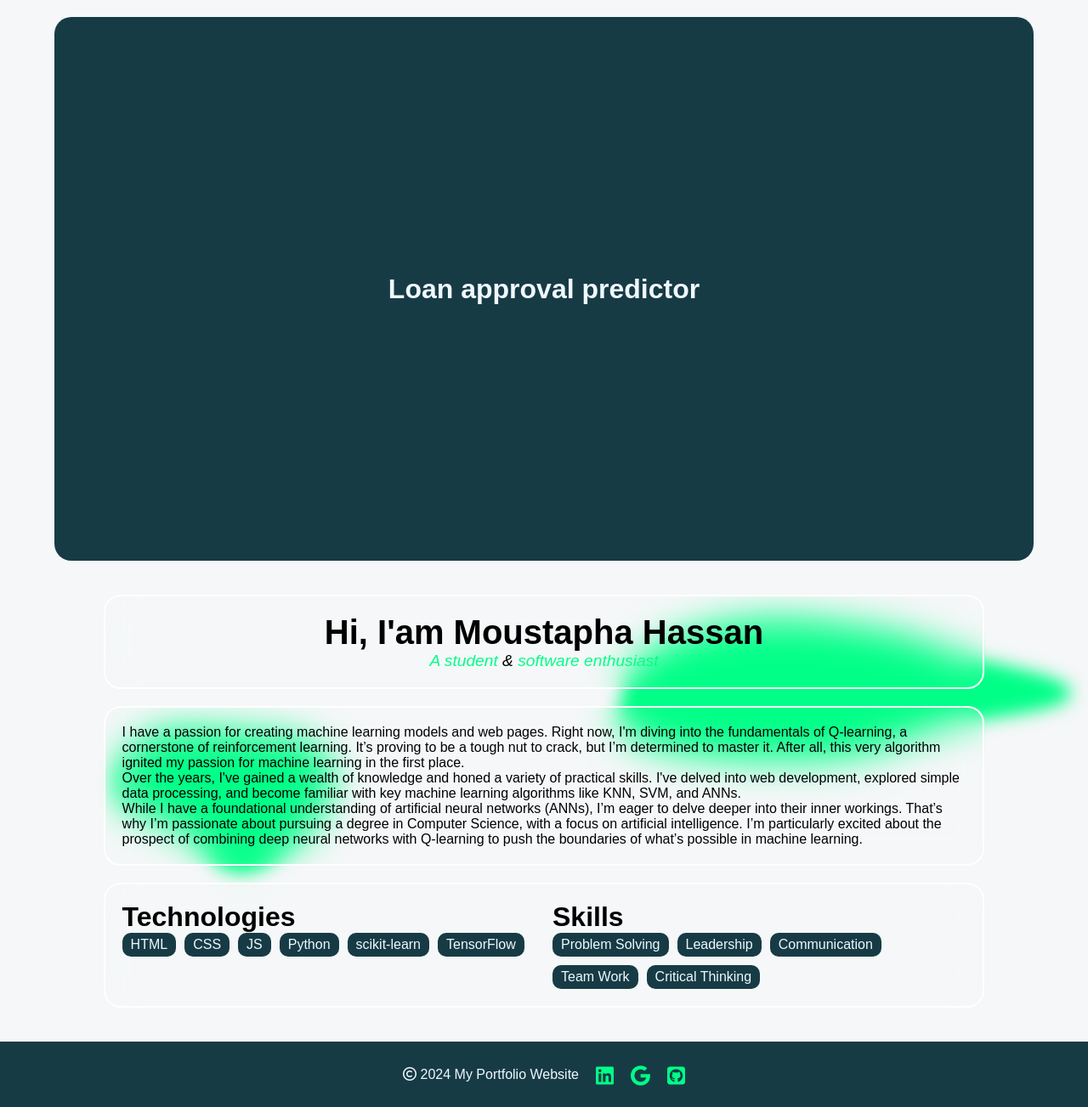
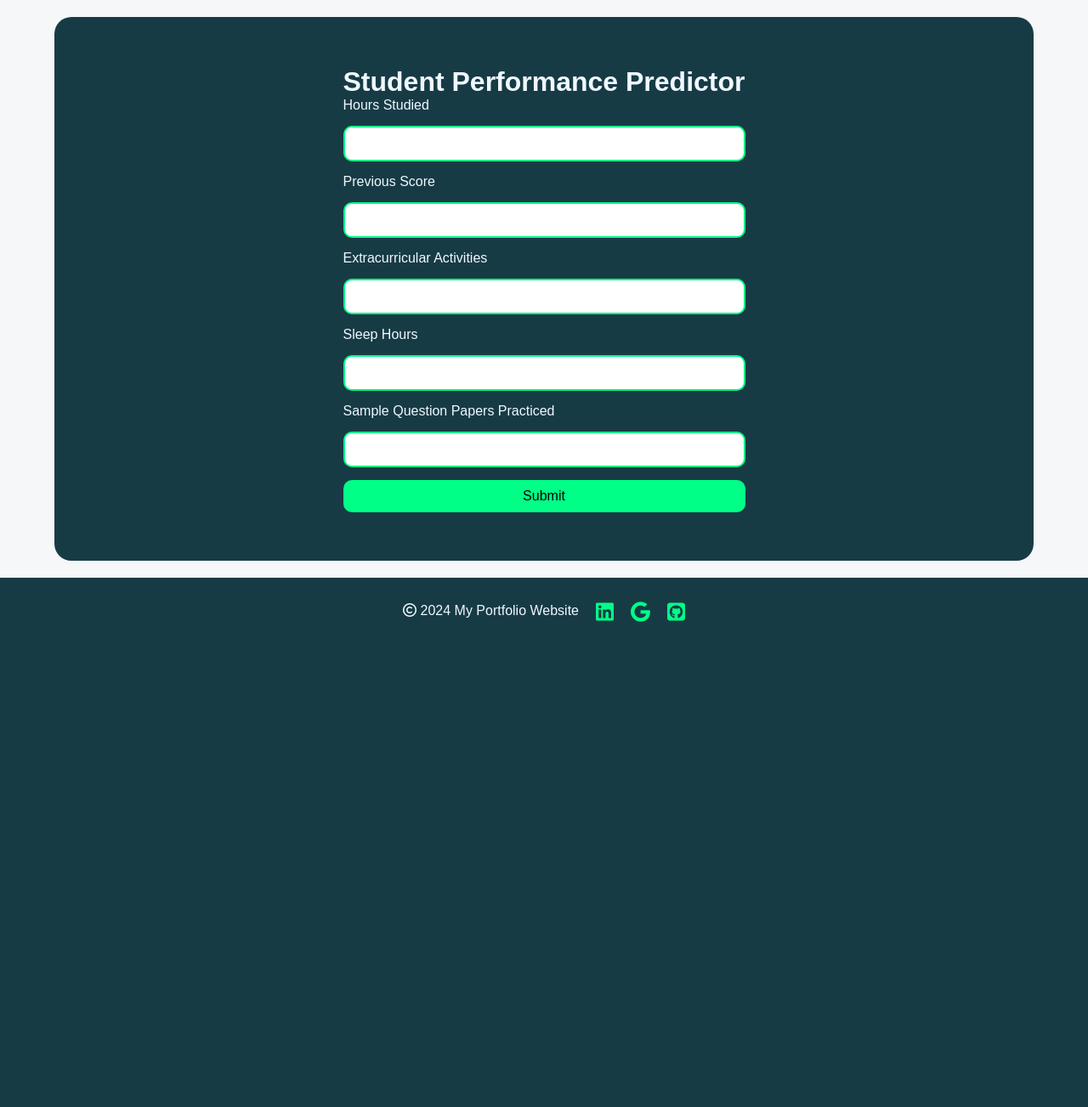
Before and after one commit to Mustafa-Awd/portfolio, a FastAPI app: page /projects/projectA in a window 1280 px wide. Shown: the part 74-1377 px from the top of the page at 85% size. After the commit the page ends 806 px from the top, so only its background shows below. Run offline with FastAPI, Linux system fonts and the light colour scheme; parts of the project's set-up code (start-up, migrations or seed data) failed here and were passed over; some libraries are stand-ins or nearby versions; some web fonts are replaced.

Commit message:
Add Student Performance predictor

```diff
--- a/app.py
+++ b/app.py
@@ -1,11 +1,28 @@
-import os
-import uvicorn
-from fastapi import FastAPI, Request
-from fastapi.responses import HTMLResponse
+from fastapi import FastAPI, Request, Form
+from fastapi.responses import HTMLResponse, RedirectResponse
 from fastapi.staticfiles import StaticFiles
 from fastapi.templating import Jinja2Templates
+from typing import List, Dict
+import pandas as pd
+from pydantic import BaseModel
+import joblib
 
 app = FastAPI()
+
+data_frame_columns = ['Hours Studied', 'Previous Scores', 'Extracurricular Activities',
+       'Sleep Hours', 'Sample Question Papers Practiced']
+
+CurrentStudent = None
+student = None
+
+pipeline = joblib.load("models/RandomForest.joblib")
+
+class Student(BaseModel):
+    Hours_Studied: int
+    Previous_Score : int
+    Extracurricular_Activities: int
+    Sleep_Hours : int
+    Sample_Question_Papers_Practiced: int
 
 # Serve static files (css, imgs, gifs)
 app.mount("/static", StaticFiles(directory="static"), name="static")
@@ -15,12 +32,28 @@ templates = Jinja2Templates(directory="templates")
 
 @app.get("/", response_class=HTMLResponse)
 async def home(request: Request):
-    return templates.TemplateResponse("Home.html", {"request": request})
+    return templates.TemplateResponse("Home.html", {"request": request, "title": "Home"})
 
 @app.get("/certificates", response_class=HTMLResponse)
 async def certificate_page(request: Request):
-    return templates.TemplateResponse("certificates/certificates.html", {"request": request})
+    return templates.TemplateResponse("certificates/certificates.html", {"request": request, "title": "Certificates"})
 
 @app.get("/projects/{project_name}", response_class=HTMLResponse)
-async def project_page(request: Request, project_name: str):
-    return templates.TemplateResponse(f"projects/{project_name}.html", {"request": request})
+async def project_page(request: Request, project_name: str, prediction: str = None):
+    return templates.TemplateResponse(f"projects/{project_name}.html", {"request": request, "prediction": prediction, "student" : student, "title": project_name.replace("_", " ").title()})
+
+@app.post('/predict', response_class=RedirectResponse)
+def predict(request: Request, Hours_Studied: int = Form(...), Previous_Score: int = Form(...), Extracurricular_Activities: int = Form(...), Sleep_Hours: int = Form(...), Sample_Question_Papers_Practiced: int = Form(...), project_name: str = Form(...)):
+    global student
+    student = Student(
+        Hours_Studied=Hours_Studied,
+        Previous_Score=Previous_Score,
+        Extracurricular_Activities=Extracurricular_Activities,
+        Sleep_Hours=Sleep_Hours,
+        Sample_Question_Papers_Practiced=Sample_Question_Papers_Practiced
+    )
+
+    input_data = pd.DataFrame([student.model_dump().values()], columns=data_frame_columns)
+    prediction = pipeline.predict(input_data)[0]
+    redirect_url = f"/projects/{project_name}?prediction={prediction}"
+    return RedirectResponse(redirect_url, status_code=302)
--- a/main.py
+++ /dev/null
@@ -1,6 +0,0 @@
-def main():
-    print("Hello from website!")
-
-
-if __name__ == "__main__":
-    main()
--- a/static/style.css
+++ b/static/style.css
@@ -311,3 +311,39 @@ footer a:hover {
     font-size: 0.9rem;
   }
 }
+
+/* ---------- Form Styles ---------- */
+form {
+  display: flex;
+  flex-direction: column;
+  gap: 15px;
+  width: 100%;
+  max-width: 500px;
+  margin: 0 auto;
+}
+
+form button {
+  padding: 10px 20px;
+  border: none;
+  border-radius: 10px;
+  background-color: var(--main-color);
+  color: var(black);
+  font-size: 1rem;
+  cursor: pointer;
+}
+form input {
+  padding: 10px;
+  border: 2px solid var(--border-color);
+  border-radius: 10px;
+  font-size: 1rem;
+}
+form input:focus {
+  outline: none;
+  border-color: var(--main-color);
+  box-shadow: 0 0 5px var(--main-color);
+}
+
+form button:hover {
+  transform: scale(1.05);
+  transition: transform 0.3s ease;
+}
--- a/templates/head.html
+++ b/templates/head.html
@@ -1,6 +1,6 @@
 <meta charset="UTF-8" />
 <meta name="viewport" content="width=device-width, initial-scale=1.0" />
-<title>Home</title>
+<title>{{ title | default("Portfolio") }}</title>
 
 <link rel="icon" href="/static/favicon.ico" type="image/x-icon" />
 
--- a/templates/projects/projectA.html
+++ b/templates/projects/projectA.html
@@ -9,90 +9,61 @@
       {% include 'navbar.html' %}
       <main>
         <div>
-          <h1>Loan approval predictor</h1>
-          <form method="POST">
-            <label for=""></label>
+          <h1>Student Performance Predictor</h1>
+          <form method="POST" , action="/predict">
+            <input type="hidden" name="project_name" value="projectA" />
+            <label for="Hours_Studied">Hours Studied</label>
+            <input
+              type="text"
+              name="Hours_Studied"
+              id="Hours_Studied"
+              value="{{ student.Hours_Studied if student else '' }}"
+            />
+
+            <label for="Previous_Score">Previous Score</label>
+            <input
+              type="text"
+              name="Previous_Score"
+              id="Previous_Score"
+              value="{{ student.Previous_Score if student else '' }}"
+            />
+
+            <label for="Extracurricular_Activities"
+              >Extracurricular Activities</label
+            >
+            <input
+              type="text"
+              name="Extracurricular_Activities"
+              id="Extracurricular_Activities"
+              value="{{ student.Extracurricular_Activities if student else '' }}"
+            />
+
+            <label for="Sleep_Hours">Sleep Hours</label>
+            <input
+              type="text"
+              name="Sleep_Hours"
+              id="Sleep_Hours"
+              value="{{ student.Sleep_Hours if student else '' }}"
+            />
+
+            <label for="Sample_Question_Papers_Practiced"
+              >Sample Question Papers Practiced</label
+            >
+            <input
+              type="text"
+              name="Sample_Question_Papers_Practiced"
+              id="Sample_Question_Papers_Practiced"
+              value="{{ student.Sample_Question_Papers_Practiced if student else '' }}"
+            />
+
+            <button type="submit">Submit</button>
+            {% if prediction %}
+            <p>Prediction: {{ prediction }}</p>
+            {% endif%}
           </form>
         </div>
       </main>
     </header>
-
-    <div class="about" id="about">
-      <div class="about">
-        <!-- blobs start -->
-        <img
-          src="/static/vid/blob-1.gif"
-          alt="green-blob-1"
-          class="blob blob-1"
-        />
-        <img
-          src="/static/vid/blob-2.gif"
-          alt="green-blob-1"
-          class="blob blob-2"
-        />
-        <!-- Blobs end -->
-        <div class="about-glass">
-          <div>
-            <h1>Hi, I'am Moustapha Hassan</h1>
-          </div>
-          <p><span>A student</span> & <span>software enthusiast</span></p>
-        </div>
-
-        <div class="about-content">
-          <p>
-            <!-- I enjoy creating machine learning models and web pages. currently I
-            am working on the basics of Q-learning, a reinforcement learning
-            algorithm. So far it has proven hard to crack. However, I am
-            determined to master it. After all it is the main algorithm that has
-            sparked my passion for machine learning. -->
-            I have a passion for creating machine learning models and web pages.
-            Right now, I'm diving into the fundamentals of Q-learning, a
-            cornerstone of reinforcement learning. It’s proving to be a tough
-            nut to crack, but I’m determined to master it. After all, this very
-            algorithm ignited my passion for machine learning in the first
-            place.
-          </p>
-          <p>
-            Over the years, I've gained a wealth of knowledge and honed a
-            variety of practical skills. I've delved into web development,
-            explored simple data processing, and become familiar with key
-            machine learning algorithms like KNN, SVM, and ANNs.
-          </p>
-          <p>
-            While I have a foundational understanding of artificial neural
-            networks (ANNs), I’m eager to delve deeper into their inner
-            workings. That’s why I’m passionate about pursuing a degree in
-            Computer Science, with a focus on artificial intelligence. I’m
-            particularly excited about the prospect of combining deep neural
-            networks with Q-learning to push the boundaries of what’s possible
-            in machine learning.
-          </p>
-        </div>
-        <div class="skills-container">
-          <div class="tech">
-            <h1>Technologies</h1>
-            <div class="tech-list">
-              <div class="tech-item">HTML</div>
-              <div class="tech-item">CSS</div>
-              <div class="tech-item">JS</div>
-              <div class="tech-item">Python</div>
-              <div class="tech-item">scikit-learn</div>
-              <div class="tech-item">TensorFlow</div>
-            </div>
-          </div>
-          <div class="skills">
-            <h1>Skills</h1>
-            <div class="skill-list">
-              <div class="skill-item">Problem Solving</div>
-              <div class="skill-item">Leadership</div>
-              <div class="skill-item">Communication</div>
-              <div class="skill-item">Team Work</div>
-              <div class="skill-item">Critical Thinking</div>
-            </div>
-          </div>
-        </div>
-      </div>
-    </div>
     {% include 'footer.html' %}
   </body>
 </html>
```
Also changed, not shown: 1 other file.
